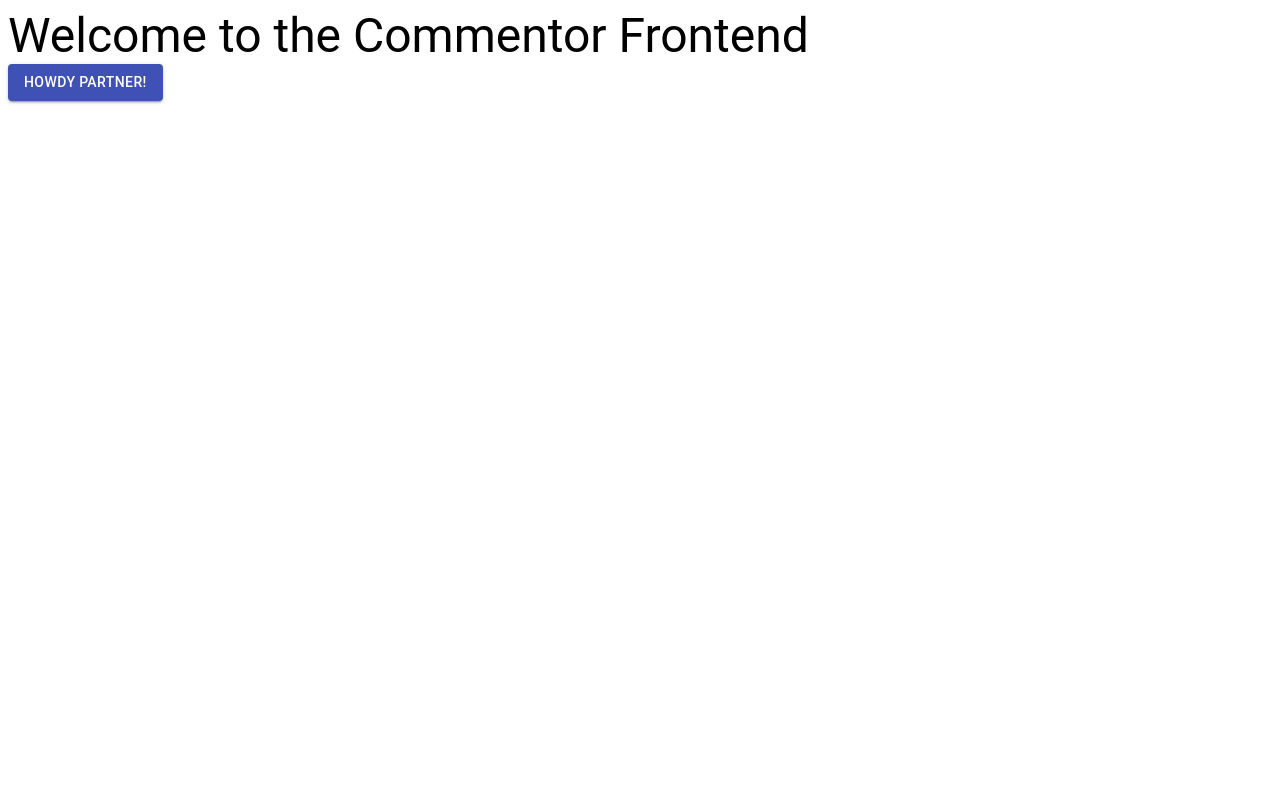
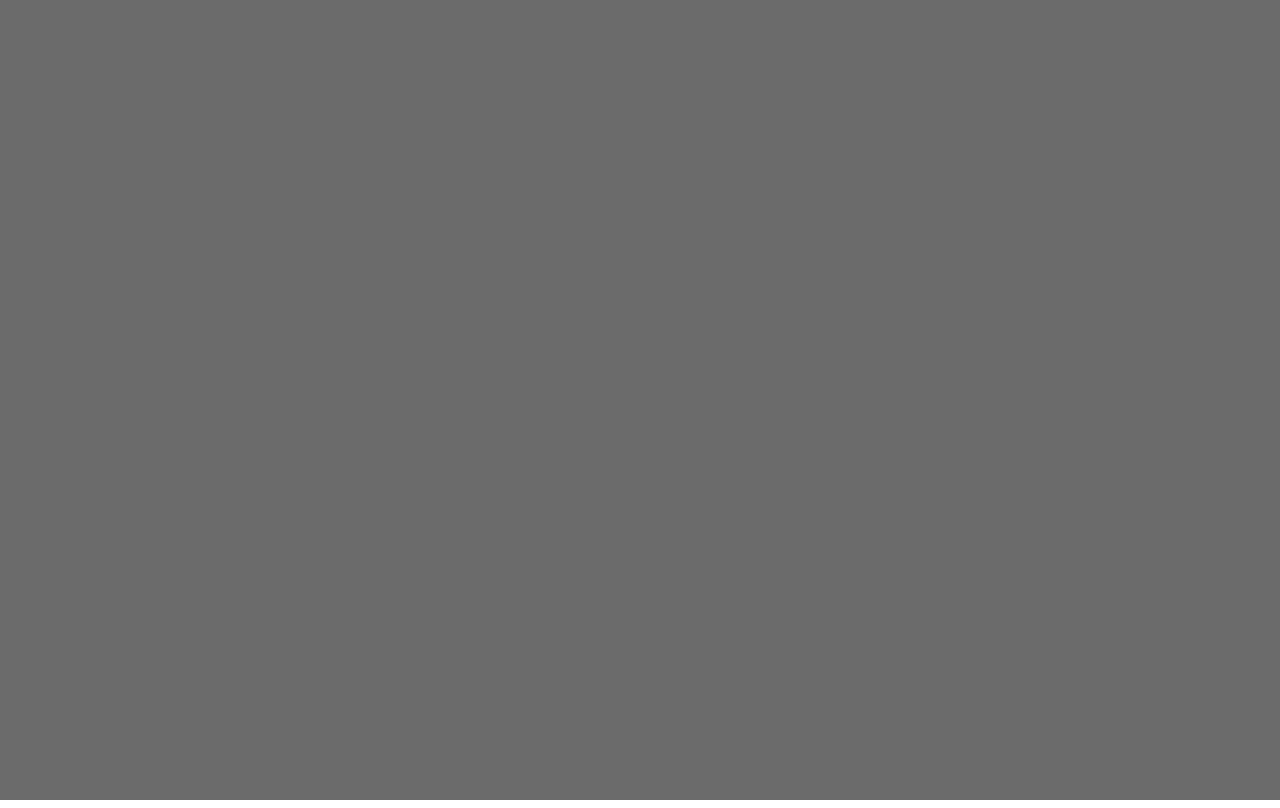
Before and after one commit to WillSkelton/commentor, a React (Create React App) app: page / in a window 1280 px wide. Built offline with nearby package versions, Linux system fonts and the light colour scheme.

Commit message:
this bad boi is full screen

```diff
--- a/public/index.html
+++ b/public/index.html
@@ -1,5 +1,5 @@
 <!DOCTYPE html>
-<html lang="en">
+<html lang="en" height="100%" width="100%">
   <head>
     <meta charset="utf-8" />
     <link rel="icon" href="%PUBLIC_URL%/favicon.ico" />
@@ -26,8 +26,7 @@
     -->
     <title>React App</title>
   </head>
-  <body>
-    <noscript>You need to enable JavaScript to run this app.</noscript>
+  <body height="100%" width="100%">
     <div id="root"></div>
     <!--
       This HTML file is a template.
--- a/src/App.js
+++ b/src/App.js
@@ -1,41 +1,32 @@
-// Import react and a function from the react package called useState
 import React, { useState } from "react";
-// Import the functions Button and Typography from the material-ui/core package
-import { Button, Typography } from "@material-ui/core";
+import { Button, Typography, makeStyles } from "@material-ui/core";
+import { colors } from "./services";
 
-// In javascript, you can define a function a few different ways:
-//   - function <functionName>(<params>){}  // This is like c/c++ syntax. In addition, functions
-//     defined like this are "hoisted" to the top of the file when it's run so you never have to
-//     worry about calling them before they're defined
-//   - const <functionName> = function(<params>){} // this stores the function in a variable and
-//     pass it into other functions
-//   - const <functionName> = (<params>) => {} // this is the same as the one above but with
-//     different scoping implications.
+const useStyles = makeStyles({
+  root: {
+    backgroundColor: colors.backgroundGray,
+    height: "100%",
+    width: "100%",
+    position: "absolute",
+    left: "0",
+    top: "0",
+    overflow: "hidden",
+  },
+});
 
-// This defines a function called App that will return called App. This is how we can make our own
-// psuedo HTML elements.
 const App = () => {
-  // this defines a variable called value that is initialzed with "Howdy Partner!" and a function
-  // called setValue that will change it. This function is needed for react so the page can update
-  //  correctly
   const [value, setValue] = useState("Howdy Partner!");
 
-  // This function will get run whenever the button is clicked
+  const classes = useStyles();
+
   const handleClick = () => {
-    // If the button says "Howdy Partner!", It changes it to "Yee-Haw!". "===" Just checks that
-    // the value AND type match
     setValue(value === "Howdy Partner!" ? "Yee Haw!" : "Howdy Partner!");
   };
 
-  // This is the psuedo HTML that gets returned when you call/render App.
   return (
-    <div>
-      {/* Typography and Button are premade functions made by Google so we don't have to mess
-      with styling too much. We can just drop these in and they're ready to go. */}
-      <Typography variant='h3'>Welcome to the Commentor Frontend</Typography>
-      <Button color='primary' variant='contained' onClick={handleClick}>
-        {value}
-      </Button>
+    <div className={classes.root}>
+      {/* stuff */}
+      {/* stuff */}
     </div>
   );
 };
--- a/src/index.js
+++ b/src/index.js
@@ -1,5 +1,14 @@
 import React from "react";
 import ReactDOM from "react-dom";
 import App from "./App";
+import { colors } from "./services";
 
+document.getElementsByTagName("html")[0].style.height = "100%";
+document.getElementsByTagName("html")[0].style.width = "100%";
+document.getElementsByTagName("html")[0].style.overflow = "hidden";
+document.getElementById("root").style.height = "100%";
+document.getElementById("root").style.width = "100%";
+
+document.getElementsByTagName("body")[0].style.height = "100%";
+document.getElementsByTagName("body")[0].style.width = "100%";
 ReactDOM.render(<App />, document.getElementById("root"));
--- /dev/null
+++ b/src/services/colors.js
@@ -0,0 +1,3 @@
+export const colors = {
+  backgroundGray: "#6b6b6b",
+};
--- /dev/null
+++ b/src/services/index.js
@@ -0,0 +1,4 @@
+import { request } from "./rest.js";
+import { colors } from "./colors.js";
+
+export { request, colors };
--- /dev/null
+++ b/src/services/rest.js
@@ -0,0 +1,48 @@
+/**
+ * Axios Request Wrapper
+ * ---------------------
+ *
+ * @author  Sheharyar Naseer (@sheharyarn)
+ * @license MIT
+ * From https://gist.github.com/sheharyarn/7f43ef98c5363a34652e60259370d2cb
+ */
+
+import axios from "axios";
+
+const baseUrl = "";
+
+export const request = (options) => {
+  const onSuccess = (response) => {
+    console.debug("Request Successful");
+
+    if (response.data) {
+      return response.data;
+    }
+  };
+
+  const onError = (err) => {
+    console.error(err);
+    if (err.response) {
+      console.error("Status:", err.response.status);
+      console.error("Data:", err.response.data);
+      console.eerrrror("Headers:", err.response.headers);
+    } else {
+      console.error("Error Message:", err.message);
+    }
+    return Promise.reject(err.response || err.message);
+  };
+
+  return axios
+    .create({
+      baseURL: baseUrl,
+    })(options)
+    .then(onSuccess)
+    .catch(onError);
+};
+
+export const getFiles = (endpoint, directory) => {
+  return request({
+    url: `/${endpoint}?url=${directory}`,
+    method: "GET",
+  });
+};
```
